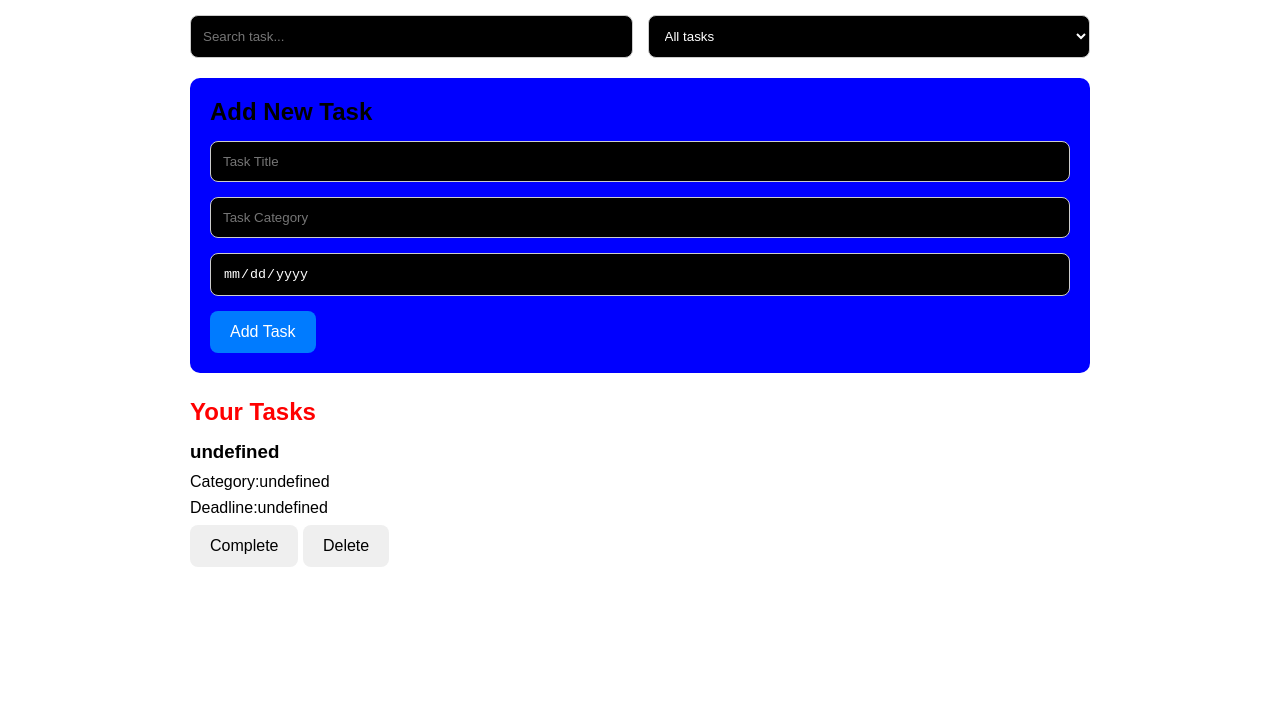
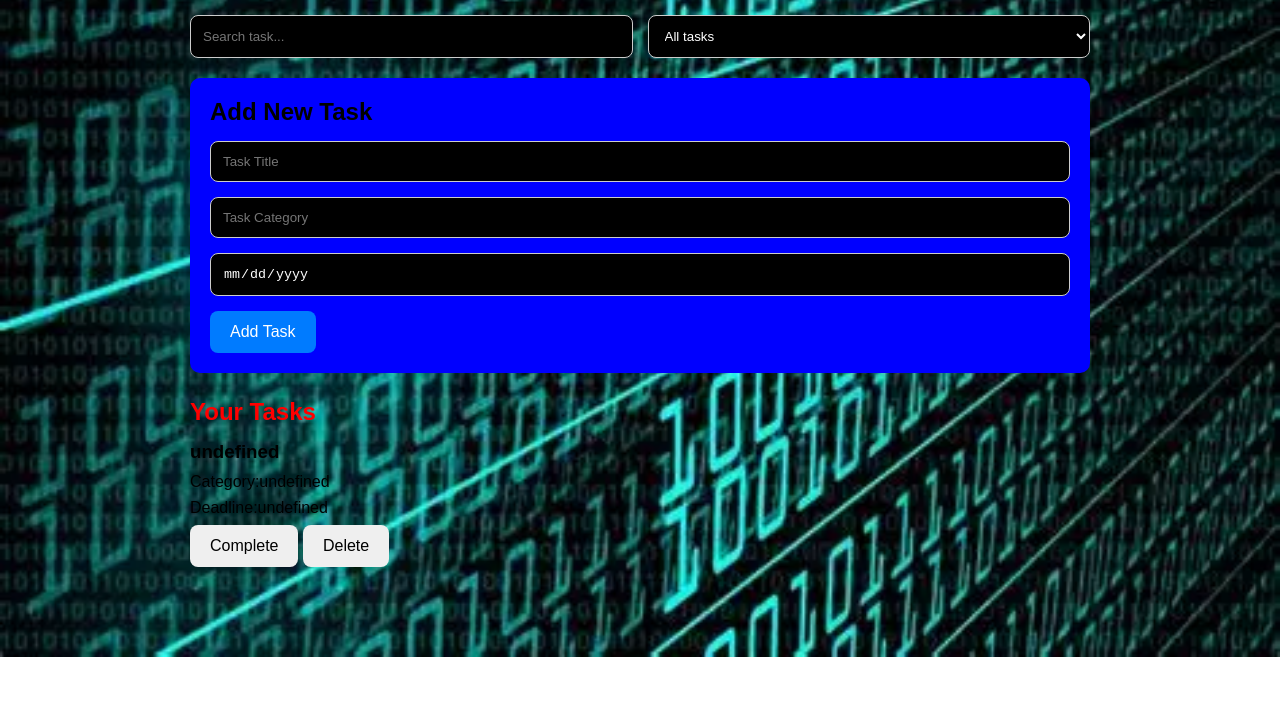
Before and after one commit to youssefyassen/mywebsite, a plain HTML site: page index.html in a window 1280 px wide. Shown: the part 82-800 px from the top of the page. Drawn offline with Linux system fonts and the light colour scheme; files whose address does not match are found by name.

Commit message:
Add files via upload

```diff
--- a/style.css
+++ b/style.css
@@ -7,7 +7,7 @@
 
 body{
     font-family:Arial, sans-serif;
-    background-image:url("../images/background.webp");
+    background-image:url("background.webp");
     background-position:center;
     background-size:cover;
     background-repeat:no-repeat;
```
